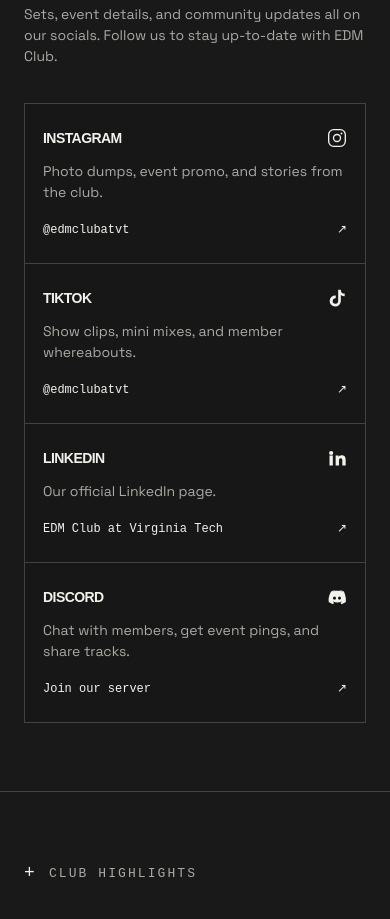
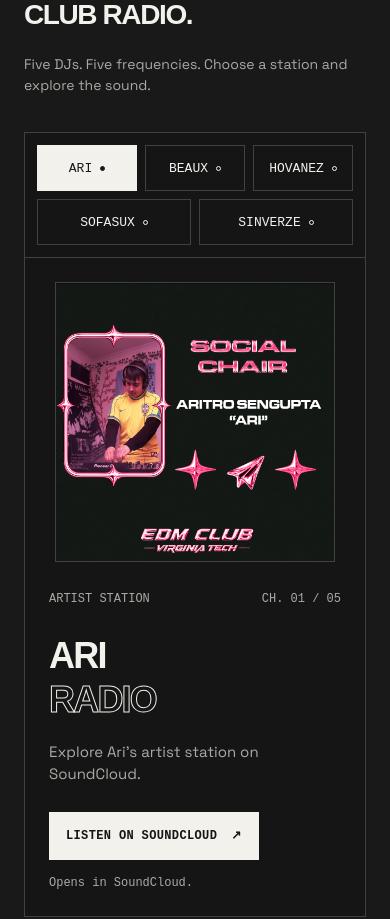
Before and after one commit to aritro4231/edmclubatvt, a React (Vite) app: page / in a window 390 px wide. Shown: the part 1060-1979 px from the top of the page. Built offline with nearby package versions, Linux system fonts and the light colour scheme; a web font is replaced by a local one.

Commit message:
Update Site source

```diff
--- a/src/App.jsx
+++ b/src/App.jsx
@@ -1,6 +1,7 @@
 import AmbientBackground from './components/AmbientBackground';
 import ScrollEffects from './components/ScrollEffects';
 import Header from './components/Header';
+import ClubRadio from './components/ClubRadio';
 import { Hero, Socials, Events, Board, Releases, Join, Footer } from './components/Sections';
 
 export default function App() {
@@ -8,7 +9,7 @@
     <a className="skip-link" href="#main">Skip to content</a>
     <AmbientBackground />
     <Header />
-    <main id="main"><Hero /><Socials /><Events /><Board /><Releases /><Join /></main>
+    <main id="main"><Hero /><ClubRadio /><Socials /><Events /><Board /><Releases /><Join /></main>
     <Footer />
     <ScrollEffects />
   </>;
--- /dev/null
+++ b/src/components/ClubRadio.jsx
@@ -0,0 +1,77 @@
+import { useRef, useState } from 'react';
+import { radioStations } from '../data';
+
+function embedSource(url) {
+  const params = new URLSearchParams({
+    url,
+    auto_play: 'false',
+    color: '#191919',
+    show_artwork: 'true',
+    show_user: 'true',
+    show_comments: 'false',
+    visual: 'false',
+    single_active: 'true',
+  });
+  return `https://w.soundcloud.com/player/?${params}`;
+}
+
+export default function ClubRadio() {
+  const [selectedIndex, setSelectedIndex] = useState(0);
+  const tabs = useRef([]);
+  const station = radioStations[selectedIndex];
+
+  function handleKey(event, index) {
+    let nextIndex;
+    if (event.key === 'ArrowRight') nextIndex = (index + 1) % radioStations.length;
+    else if (event.key === 'ArrowLeft') nextIndex = (index - 1 + radioStations.length) % radioStations.length;
+    else if (event.key === 'Home') nextIndex = 0;
+    else if (event.key === 'End') nextIndex = radioStations.length - 1;
+    else return;
+    event.preventDefault();
+    setSelectedIndex(nextIndex);
+    tabs.current[nextIndex]?.focus();
+  }
+
+  return <section id="radio" className="club-radio">
+    <div className="eyebrow reveal">Tune in</div>
+    <h2 className="section-title reveal">Club Radio.</h2>
+    <p className="section-sub reveal">Five DJs. Five frequencies. Choose a station and explore the sound.</p>
+
+    <div className="radio-console reveal">
+      <div className="radio-stations" role="tablist" aria-label="Choose a Club Radio station">
+        {radioStations.map((item, index) => <button
+          key={item.id}
+          ref={element => { tabs.current[index] = element; }}
+          id={`radio-tab-${item.id}`}
+          type="button"
+          role="tab"
+          aria-selected={index === selectedIndex}
+          aria-controls="radio-panel"
+          tabIndex={index === selectedIndex ? 0 : -1}
+          className="radio-station"
+          onClick={() => setSelectedIndex(index)}
+          onKeyDown={event => handleKey(event, index)}
+        ><span className="radio-station__number">{String(index + 1).padStart(2, '0')}</span>{item.name}<span className="radio-station__light" aria-hidden="true" /></button>)}
+      </div>
+
+      <div id="radio-panel" className="radio-panel" role="tabpanel" aria-labelledby={`radio-tab-${station.id}`} tabIndex={0}>
+        <img key={station.image} className="radio-artwork" src={station.image} alt={`${station.name} EDM Club member graphic`} loading="lazy" width="1000" height="1000" />
+        <div className="radio-details">
+          <div className="radio-details__topline"><span>Artist station</span><span>CH. {String(selectedIndex + 1).padStart(2, '0')} / 05</span></div>
+          <h3 className="radio-name">{station.name}<span>Radio</span></h3>
+          <p className="radio-description">Explore {station.name}’s artist station on SoundCloud.</p>
+          <a className="btn btn--solid radio-listen" href={station.embedUrl || station.url} target="_blank" rel="noopener noreferrer" aria-label={`Listen to ${station.name} Radio on SoundCloud (opens a new tab)`}>Listen on SoundCloud <span aria-hidden="true">↗</span></a>
+          <span className="radio-service">{station.embedUrl ? 'Play below or listen on SoundCloud.' : 'Opens in SoundCloud.'}</span>
+        </div>
+        {station.embedUrl && <iframe
+          key={station.id}
+          className="radio-player"
+          title={`${station.name} Radio SoundCloud player`}
+          src={embedSource(station.embedUrl)}
+          allow="autoplay"
+        />}
+      </div>
+      <p className="radio-announcement sr-only" role="status" aria-live="polite">{station.name} Radio selected.</p>
+    </div>
+  </section>;
+}
--- a/src/components/Header.jsx
+++ b/src/components/Header.jsx
@@ -27,7 +27,7 @@
     </a>
     <button ref={toggle} type="button" className="menu-toggle" aria-expanded={open} aria-controls="main-navigation" onClick={() => setOpen(!open)}>{open ? 'Close ×' : 'Menu ☰'}</button>
     <nav id="main-navigation" className={`links ${open ? 'links--open' : ''}`} aria-label="Main navigation">
-      {[['events', 'Events'], ['board', 'Exec Board'], ['releases', 'Releases'], ['join', 'Join']].map(([id, label]) => <a key={id} href={`#${id}`} onClick={() => setOpen(false)}>{label}</a>)}
+      {[['radio', 'Radio'], ['events', 'Events'], ['board', 'Exec Board'], ['releases', 'Releases'], ['join', 'Join']].map(([id, label]) => <a key={id} href={`#${id}`} onClick={() => setOpen(false)}>{label}</a>)}
     </nav>
   </header>;
 }
--- a/src/components/Sections.jsx
+++ b/src/components/Sections.jsx
@@ -30,6 +30,7 @@
         <h1 className="hero__eyebrow">Bringing PLUR to Blacksburg</h1>
         <p className="hero__tag">Hosting shows, workshops, and elevating the EDM scene in Blacksburg. Will you rave with us?</p>
         <div className="hero__cta-row"><a href="#join" className="btn btn--solid">Join the club <span aria-hidden="true">↗</span></a><a href="#events" className="btn btn--ghost">Explore our events <span aria-hidden="true">↓</span></a></div>
+        <a className="hero__radio-link" href="#radio">Tune into Club Radio <span aria-hidden="true">↓</span></a>
       </div>
     </div>
     <a href="#socials" className="scroll-cue"><span>Enter the scene</span><span aria-hidden="true">↓</span></a>
--- a/src/data.js
+++ b/src/data.js
@@ -4,6 +4,17 @@
   logo: '/assets/edm-club-logo.png',
   joinUrl: 'https://gobblerconnect.vt.edu/organization/edmclubatvt',
 };
+
+// Artist-station URLs open on SoundCloud: its embedded player rejects them.
+// For in-page playback, set embedUrl to a public track/regular playlist URL
+// verified through SoundCloud's Share > Embed option. Keep url as the station link.
+export const radioStations = [
+  { id: 'ari', name: 'Ari', image: '/assets/aritro.png', url: 'https://soundcloud.com/discover/sets/artist-stations:1420286394', embedUrl: null },
+  { id: 'beaux', name: 'Beaux', image: '/assets/levi.png', url: 'https://soundcloud.com/discover/sets/artist-stations:1380249472', embedUrl: null },
+  { id: 'hovanez', name: 'Hovanez', image: '/assets/john-bedeian.png', url: 'https://soundcloud.com/discover/sets/artist-stations:263550940', embedUrl: null },
+  { id: 'sofasux', name: 'Sofasux', image: '/assets/sophia.png', url: 'https://soundcloud.com/discover/sets/artist-stations:1099633732', embedUrl: null },
+  { id: 'sinverze', name: 'Sinverze', image: '/assets/maxim.png', url: 'https://soundcloud.com/discover/sets/artist-stations:1067107096', embedUrl: null },
+];
 
 export const socials = [
   { name: 'Instagram', icon: 'instagram', url: 'https://www.instagram.com/edmclubatvt/?hl=en', description: 'Photo dumps, event promo, and stories from the club.', label: '@edmclubatvt', color: 'var(--magenta)' },
--- a/src/styles.css
+++ b/src/styles.css
@@ -187,3 +187,46 @@
   *, *::before, *::after { animation: none !important; transition: none !important; }
   .reveal, .reveal-stagger > * { opacity: 1; transform: none; }
 }
+
+
+/* Club Radio */
+.sr-only { position: absolute; width: 1px; height: 1px; padding: 0; margin: -1px; overflow: hidden; clip-path: inset(50%); white-space: nowrap; border: 0; }
+.hero__radio-link { display: inline-flex; align-items: center; gap: 18px; font-family: var(--mono); font-size: 13px; margin-top: 24px; border-bottom: 1px solid var(--line); padding-bottom: 6px; }
+.hero__radio-link:hover { border-color: var(--white); }
+.radio-console { border: 1px solid var(--line); background: rgba(0,0,0,.12); }
+.radio-stations { display: grid; grid-template-columns: repeat(5, minmax(0, 1fr)); border-bottom: 1px solid var(--line); }
+.radio-station { display: flex; align-items: center; justify-content: center; gap: 12px; min-height: 68px; padding: 16px 12px; font-family: var(--mono); font-size: 14px; text-transform: uppercase; background: transparent; border: 0; border-right: 1px solid var(--line); transition: background .2s, color .2s; }
+.radio-station:last-child { border-right: 0; }
+.radio-station[aria-selected="true"] { color: var(--void); background: var(--white); }
+.radio-station:hover:not([aria-selected="true"]) { background: rgba(255,255,255,.06); }
+.radio-station:focus-visible { position: relative; z-index: 1; outline-offset: -5px; }
+.radio-station[aria-selected="true"]:focus-visible { outline-color: var(--void); }
+.radio-station__number { font-size: 12px; opacity: .65; }
+.radio-station__light { width: 5px; height: 5px; flex-shrink: 0; border: 1px solid currentColor; border-radius: 50%; }
+.radio-station[aria-selected="true"] .radio-station__light { background: currentColor; }
+.radio-panel { display: grid; grid-template-columns: minmax(0, 300px) minmax(0, 1fr); gap: 40px; padding: 40px; align-items: center; }
+.radio-artwork { width: 100%; height: auto; aspect-ratio: 1; object-fit: contain; border: 1px solid var(--line); }
+.radio-details { min-width: 0; }
+.radio-details__topline { display: flex; justify-content: space-between; gap: 18px; font-family: var(--mono); font-size: 12px; text-transform: uppercase; color: var(--muted); }
+.radio-name { font-family: var(--display); font-size: clamp(28px, 3.8vw, 48px); font-weight: 900; line-height: 1.2; text-transform: uppercase; letter-spacing: -.05em; margin-top: 26px; overflow-wrap: anywhere; }
+.radio-name span { display: block; color: transparent; -webkit-text-stroke: 1px var(--white); }
+.radio-description { font-size: 15px; color: var(--muted); margin: 20px 0 26px; }
+.radio-listen { font-size: 13px; }
+.radio-service { display: block; font-size: 12px; font-family: var(--mono); color: var(--muted); margin-top: 14px; }
+.radio-player { display: block; grid-column: 1 / -1; width: 100%; height: 350px; border: 0; }
+@media (max-width: 900px) {
+  nav.links { gap: 18px; }
+  .radio-station { gap: 8px; font-size: 13px; }
+  .radio-station__number { display: none; }
+  .radio-panel { grid-template-columns: minmax(0, 230px) minmax(0, 1fr); padding: 28px; gap: 28px; }
+}
+@media (max-width: 650px) {
+  .radio-stations { display: flex; flex-wrap: wrap; gap: 8px; padding: 12px; }
+  .radio-station { flex: 1 1 100px; min-height: 46px; border: 1px solid var(--line); font-size: 13px; padding: 10px 12px; }
+  .radio-station:last-child { border-right: 1px solid var(--line); }
+  .radio-panel { grid-template-columns: 1fr; padding: 24px; gap: 28px; }
+  .radio-artwork { width: min(100%, 280px); justify-self: center; }
+  .radio-name { font-size: 36px; }
+  .radio-details__topline { font-size: 12px; gap: 10px; flex-wrap: wrap; }
+  .radio-listen { padding: 14px 16px; font-size: 12px; gap: 14px; }
+}
```
Also changed, not shown: 1 other file (tests, documents, lock files or other folders).
